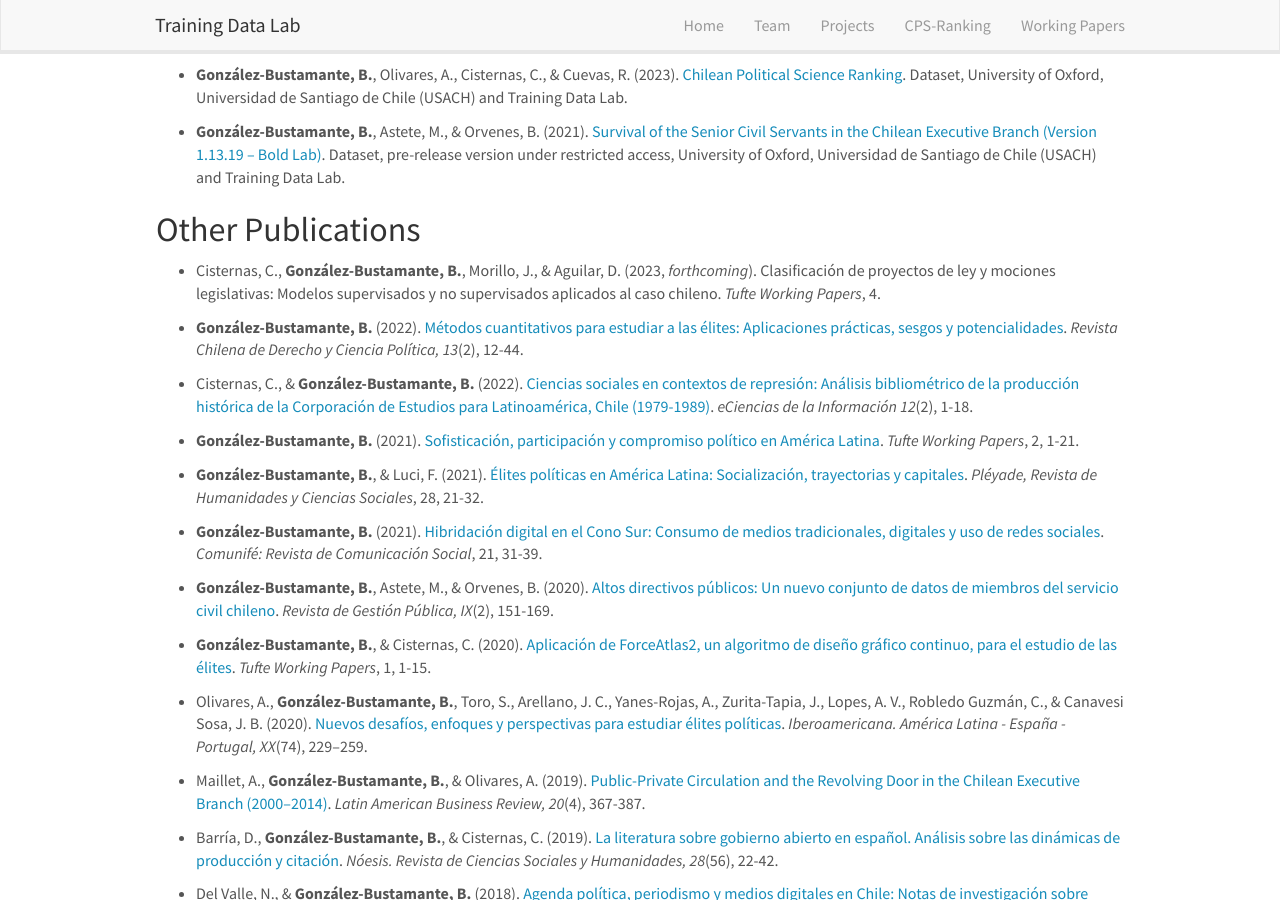
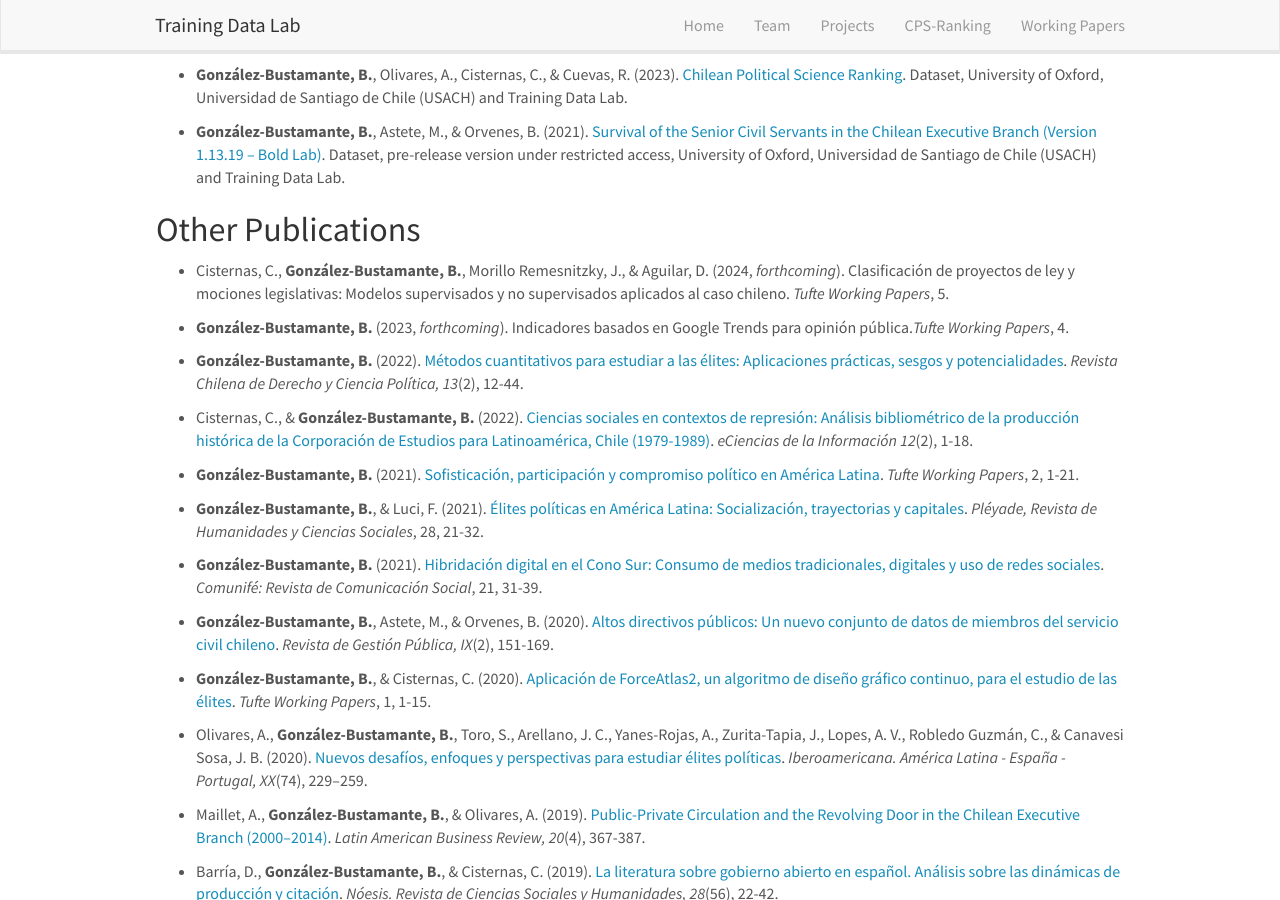
Before and after one commit to training-datalab/old-training-datalab.com, a Jekyll site: the page built from _pages/bgonzalezbustamante.md, in a window 1280 px wide and 900 px high, scrolled down 1659 px. Built offline with Jekyll 4.4.1, drawn with Linux system fonts in a browser that asks for light colours; nearby versions of some CDN libraries; some of the changed text lies outside the part shown.

Commit message:
Update bgonzalezbustamante.md

```diff
--- a/_pages/bgonzalezbustamante.md
+++ b/_pages/bgonzalezbustamante.md
@@ -64,7 +64,9 @@ permalink: /team/bgonzalezbustamante/
 
 ## Other Publications
 
-- Cisternas, C., **González-Bustamante, B.**, Morillo, J., & Aguilar, D. (2023, *forthcoming*). Clasificación de proyectos de ley y mociones legislativas: Modelos supervisados y no supervisados aplicados al caso chileno. *Tufte Working Papers*, 4.
+- Cisternas, C., **González-Bustamante, B.**, Morillo Remesnitzky, J., & Aguilar, D. (2024, *forthcoming*). Clasificación de proyectos de ley y mociones legislativas: Modelos supervisados y no supervisados aplicados al caso chileno. *Tufte Working Papers*, 5.
+
+- **González-Bustamante, B.** (2023, *forthcoming*). Indicadores basados en Google Trends para opinión pública.*Tufte Working Papers*, 4.
 
 - **González-Bustamante, B.** (2022). <a href="https://doi.org/10.7770/rchdcp-V13N2-art2907" target="_blank">Métodos cuantitativos para estudiar a las élites: Aplicaciones prácticas, sesgos y potencialidades</a>. *Revista Chilena de Derecho y Ciencia Política, 13*(2), 12-44.
 
```
Also changed, not shown: other parts of _pages/bgonzalezbustamante.md (+1 -1 lines).
